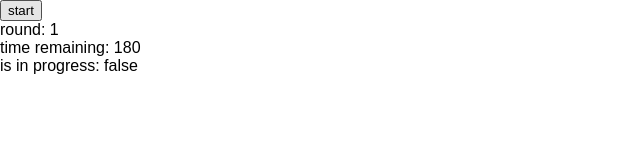
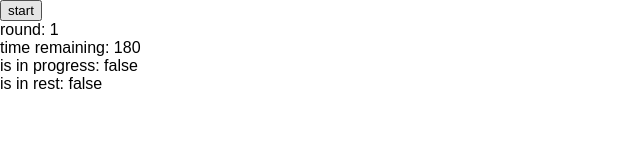
Before and after one commit to nbar1/round-timer-hooks, a React (Create React App) app: page / in a window 1280 px wide. Shown: the top 165 px of the page, without its empty margins (0-640 px from the left). Built offline with nearby package versions, Linux system fonts and the light colour scheme.

Commit message:
Turn function into an effect, make it actually work

```diff
--- a/src/TimerContext.js
+++ b/src/TimerContext.js
@@ -1,4 +1,4 @@
-import React, { useState } from 'react';
+import React, { useState, useEffect } from 'react';
 import PropTypes from 'prop-types';
 
 export const TimerContext = React.createContext({});
@@ -12,54 +12,44 @@ export const Provider = ({ children }) => {
 	const [prepTime, setPrepTime] = useState(60); // in seconds
 	const [roundEndWarning, setRoundEndWarning] = useState(10); // in seconds
 	const [isInProgress, setIsInProgress] = useState(false);
-	const [isPaused, setIsPaused] = useState(false);
+	const [isInRest, setIsInRest] = useState(false);
 
-	let tickInterval;
+	useEffect(() => {
+		if (!isInProgress) return;
 
-	/**
-	 * tick
-	 *
-	 * @returns {void}
-	 */
-	const tick = () => {
-		console.log(timeRemaining);
+		const tick = () => {
+			if (timeRemaining !== 0) {
+				// tick clock
+				setTimeRemaining(time => time - 1);
 
-		let newTimeRemaining = timeRemaining;
+				if (timeRemaining === roundEndWarning && isInRest === false) {
+					console.log('round end warning');
+				}
 
-		newTimeRemaining = newTimeRemaining === 0 ? roundTime : newTimeRemaining - 1;
+				return;
+			}
 
-		console.log('tick', newTimeRemaining);
+			if (isInRest === false) {
+				// set to rest mode
+				if (currentRound === 12) {
+					setIsInProgress(false);
+					return;
+				}
 
-		setTimeRemaining(newTimeRemaining);
+				setIsInRest(true);
+				setTimeRemaining(restTime);
+			} else {
+				// start next round
+				setIsInRest(false);
+				setCurrentRound(round => round + 1);
+				setTimeRemaining(roundTime);
+			}
+		};
 
-		/**
-		 * round movement cases
-		 */
-		if (newTimeRemaining === 0 && isInProgress === true && currentRound === rounds) {
-			// end session
-			setIsInProgress(false);
-			setTimeRemaining(0);
-			console.log('session ended');
-		} else if (newTimeRemaining === 0 && isInProgress === true && currentRound < rounds) {
-			// end current round
-			setIsInProgress(false);
-			setTimeRemaining(restTime);
-			console.log('round ended');
-		} else if (newTimeRemaining === 0 && isInProgress === false && currentRound < rounds) {
-			// continue to next round
-			setIsInProgress(true);
-			setTimeRemaining(roundTime);
-			console.log('round started');
-		}
+		const id = setInterval(tick, 1000);
 
-		/**
-		 * tick cases
-		 */
-		if (newTimeRemaining === roundEndWarning) {
-			// round end warning
-			console.log('round ending soon');
-		}
-	};
+		return () => clearInterval(id);
+	}, [timeRemaining, isInProgress, roundTime, isInRest, restTime, currentRound, roundEndWarning]);
 
 	/**
 	 * start
@@ -67,20 +57,7 @@ export const Provider = ({ children }) => {
 	 * @returns {void}
 	 */
 	const start = () => {
-		setTimeRemaining(roundTime);
 		setIsInProgress(true);
-
-		tickInterval = setInterval(tick, 1000);
-	};
-
-	/**
-	 * stop
-	 *
-	 * @returns {void}
-	 */
-	const stop = () => {
-		clearInterval(tickInterval);
-		reset();
 	};
 
 	/**
@@ -96,7 +73,6 @@ export const Provider = ({ children }) => {
 		setPrepTime(60);
 		setRoundEndWarning(10);
 		setIsInProgress(false);
-		setIsPaused(false);
 	};
 
 	// exports
@@ -104,7 +80,6 @@ export const Provider = ({ children }) => {
 		rounds,
 		setRounds,
 		currentRound,
-		setCurrentRound,
 		roundTime,
 		setRoundTime,
 		restTime,
@@ -114,12 +89,9 @@ export const Provider = ({ children }) => {
 		roundEndWarning,
 		setRoundEndWarning,
 		isInProgress,
-		setIsInProgress,
-		isPaused,
-		setIsPaused,
+		isInRest,
 		timeRemaining,
 		start,
-		stop,
 		reset,
 	};
 
--- a/src/components/Timer.js
+++ b/src/components/Timer.js
@@ -13,6 +13,7 @@ const Timer = () => {
 			<div>round: {timerContext.currentRound}</div>
 			<div>time remaining: {timerContext.timeRemaining}</div>
 			<div>is in progress: {timerContext.isInProgress.toString()}</div>
+			<div>is in rest: {timerContext.isInRest.toString()}</div>
 		</div>
 	);
 };
```
Also changed, not shown: 1 other file (tests, documents, lock files or other folders).
